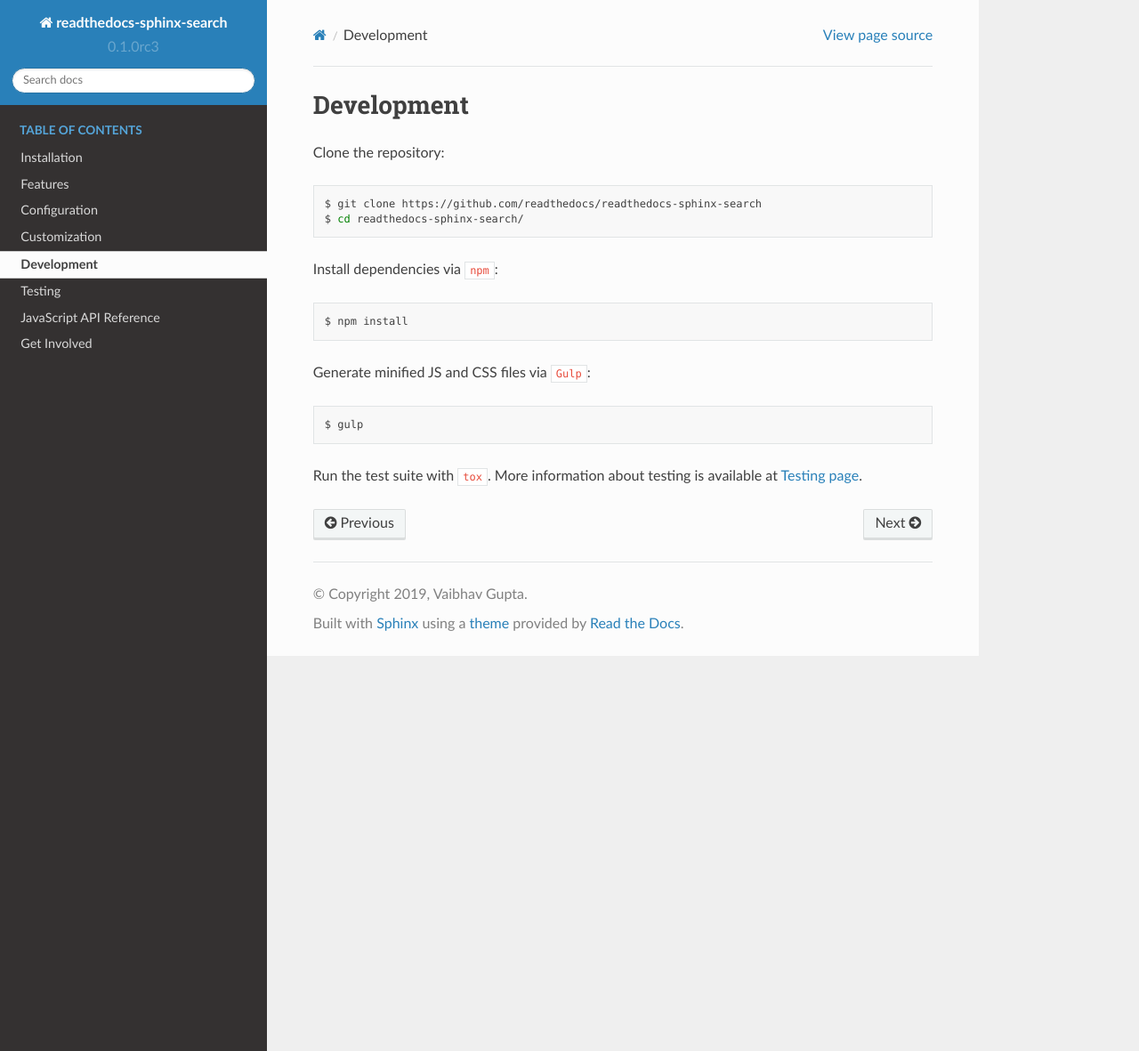
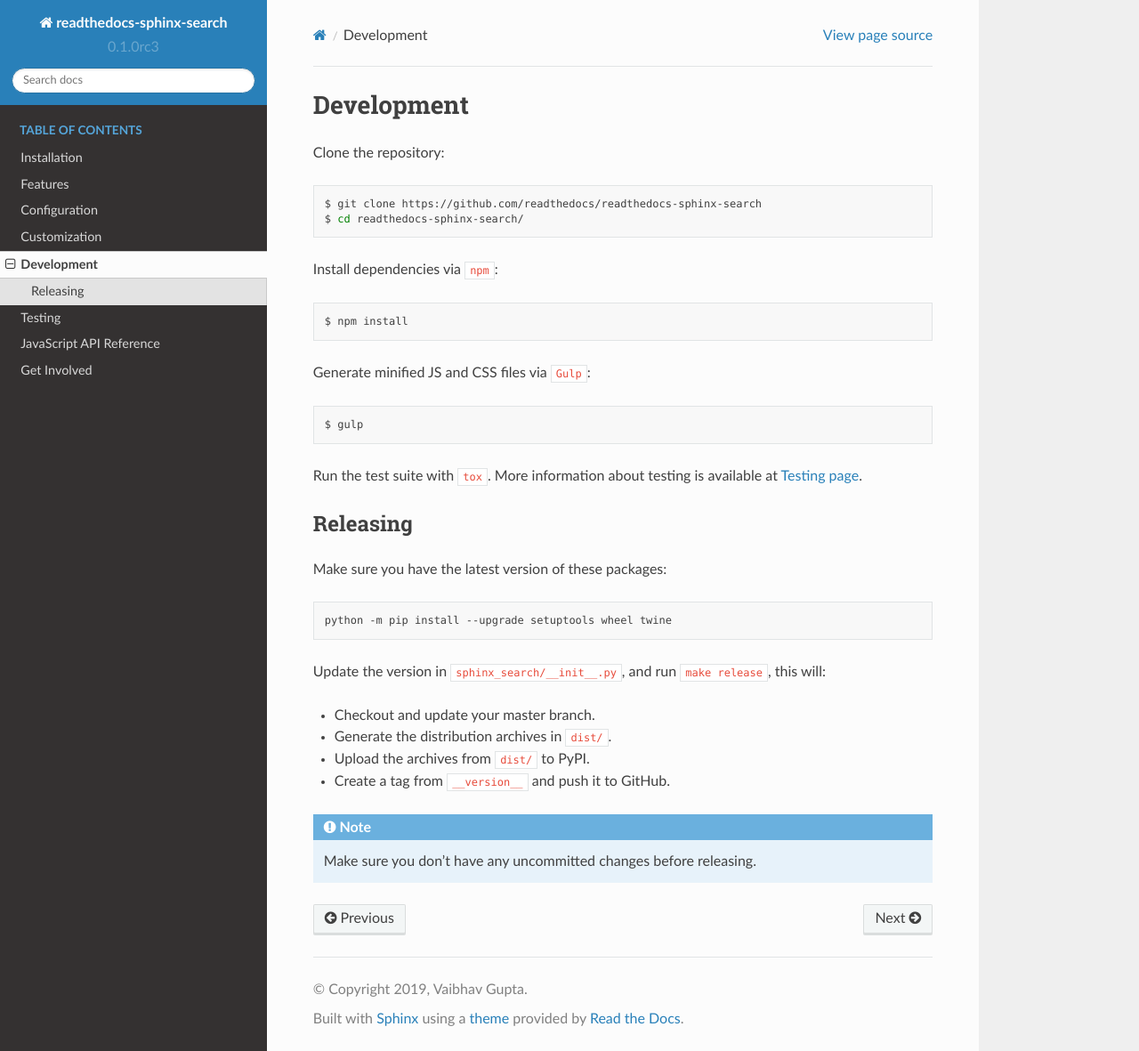
Before and after one commit to readthedocs/readthedocs-sphinx-search, a Sphinx documentation site: the page built from docs/development.rst, in a window 1280 px wide and 1181 px high. Shown: the whole window at 89% size. Built offline with Sphinx 7.4.7 and the Read the Docs theme 2.0.0, drawn with Linux system fonts in a browser that asks for light colours.

Commit message:
Document release process

```diff
--- a/docs/development.rst
+++ b/docs/development.rst
@@ -22,3 +22,22 @@ Generate minified JS and CSS files via ``Gulp``:
 
 Run the test suite with ``tox``. More information about testing is
 available at :doc:`Testing page <testing>`.
+
+Releasing
+---------
+
+Make sure you have the latest version of these packages:
+
+.. code-block:: bash
+
+   python -m pip install --upgrade setuptools wheel twine
+
+Update the version in ``sphinx_search/__init__.py``,
+and run ``make release``, this will:
+
+- Checkout and update your master branch.
+- Generate the distribution archives in ``dist/``.
+- Upload the archives from ``dist/`` to PyPI.
+- Create a tag from ``__version__`` and push it to GitHub.
+
+.. note:: Make sure you don't have any uncommitted changes before releasing.
```
Also changed, not shown: 1 other file.
